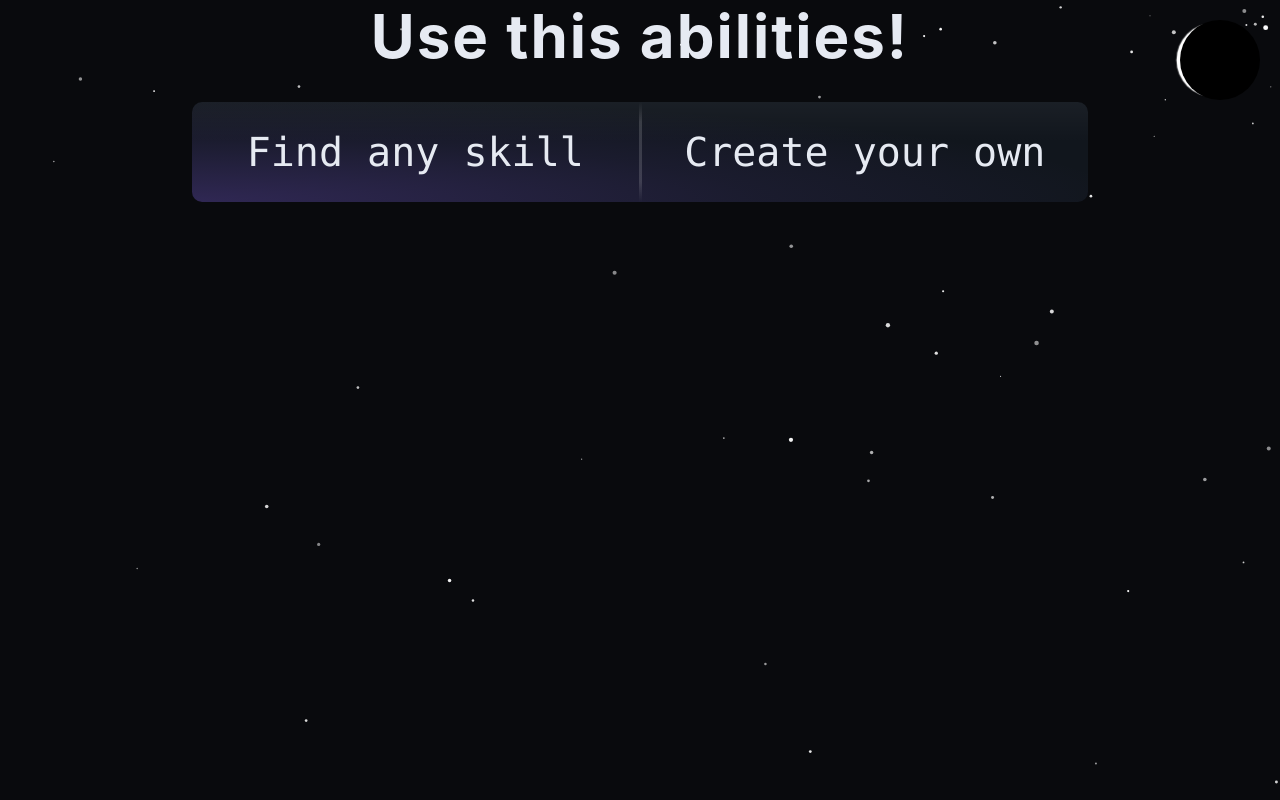
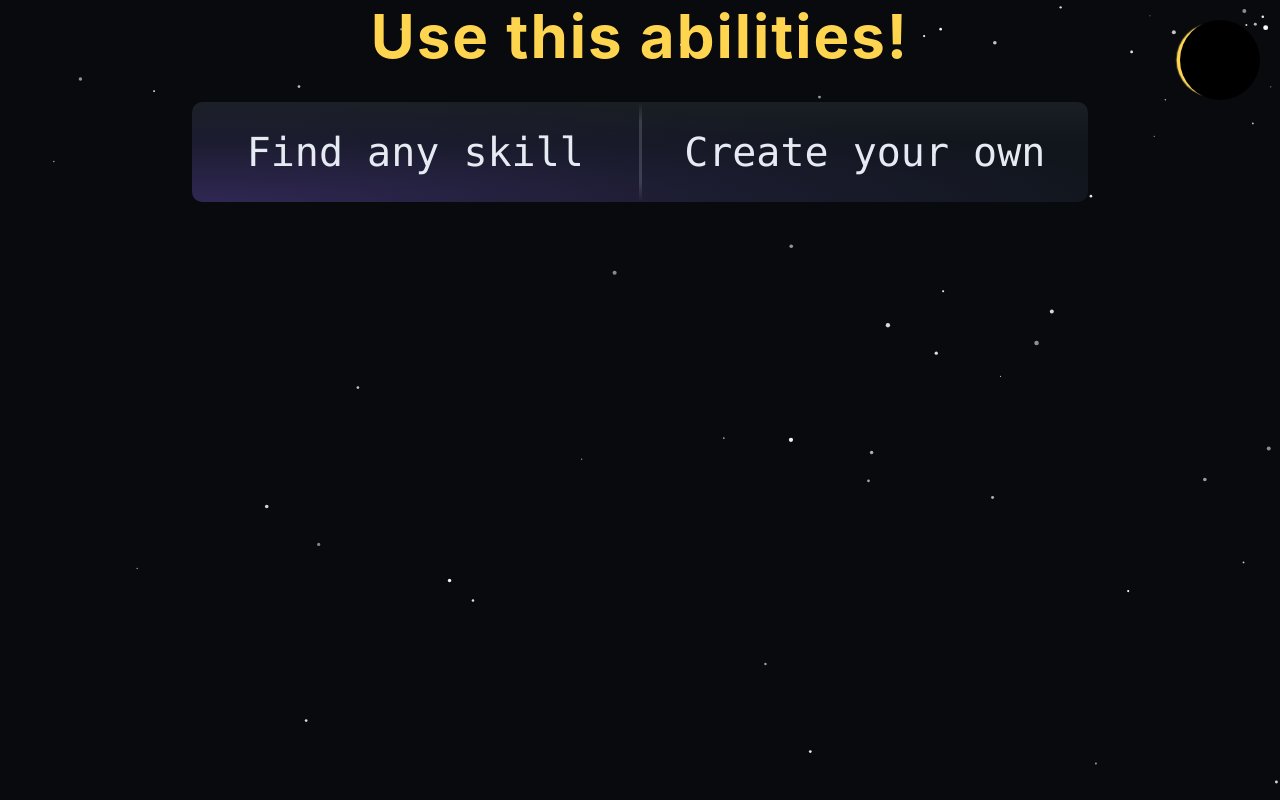
Before and after one commit to MeRKaLyuT/Usethisabilities.pro, a React app in the folder Frontend/: page / in a window 1280 px wide. Built offline with nearby package versions, Linux system fonts and the light colour scheme.

Commit message:
color corrected

```diff
--- a/Frontend/src/app/index.css
+++ b/Frontend/src/app/index.css
@@ -1,6 +1,7 @@
 :root {
     --bg:#090a0d;
-    --mainText:#E6EAF2;
+    --mainText: #FFD54F;
+    --text: #E6EAF2;
     --font-sans: Inter, system-ui, -apple-system, "Segoe UI", Roboto, Arial, sans-serif;
     --font-mono: ui-monospace, SFMono-Regular, Menlo, Monaco, Consolas, "Courier New", monospace;
 }
--- a/Frontend/src/pages/homePage/ui/home.module.css
+++ b/Frontend/src/pages/homePage/ui/home.module.css
@@ -44,6 +44,7 @@
   transition: box-shadow 0.3s ease-in;
   font-family: ui-monospace, SFMono-Regular, Menlo, Monaco, Consolas, "Courier New", monospace;
   font-size: 4rem;
+  color: var(--text);
 }
 
 .heroMain1:hover {
@@ -61,6 +62,7 @@
   transition: box-shadow 0.3s ease-in;
   font-family: ui-monospace, SFMono-Regular, Menlo, Monaco, Consolas, "Courier New", monospace;
   font-size: 4rem;
+  color: var(--text);
 }
 
 .heroMain2:hover {
--- a/Frontend/src/widgets/header/ui/header.module.css
+++ b/Frontend/src/widgets/header/ui/header.module.css
@@ -47,7 +47,7 @@ body {
     left: 0;
     width: 100%;
     height: 100%;
-    background: #fff;
+    background: var(--mainText);
     border-radius: 50%;
     z-index: -1;
     animation: moon-light 5s 0.1s linear infinite alternate;
```
Also changed, not shown: Frontend/src/widgets/starfieldBackground/ui/starfieldBackground.module.css (+16 -0 lines), 1 other file (tests, documents, lock files or other folders).
